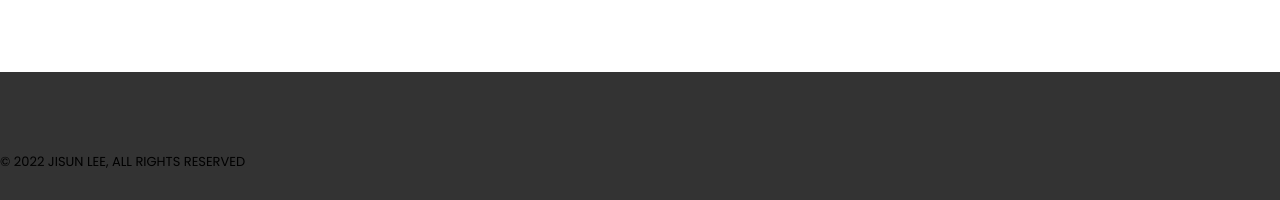
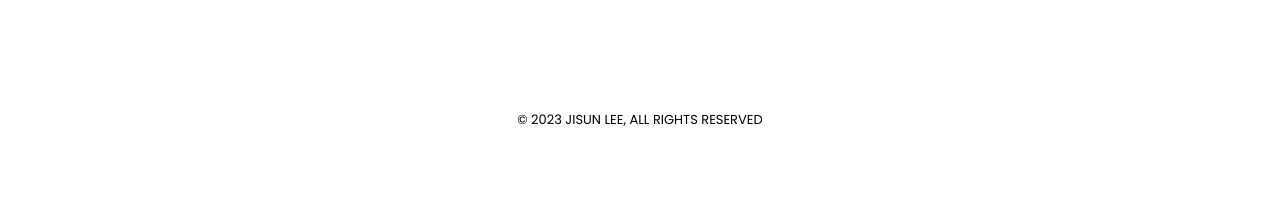
Before and after one commit to jisunbella/jisun-portfolio, a React (Create React App) app: page / in a window 1280 px wide. Shown: the part 4398-4598 px from the top of the page. After the commit the page ends 4548 px from the top, so only its background shows below. Built offline with nearby package versions, Linux system fonts and the light colour scheme.

Commit message:
changed footer

```diff
--- a/src/components/footer/Footer.css
+++ b/src/components/footer/Footer.css
@@ -1,7 +1,7 @@
 .footer__content {
-  background-color: #333333;
-  height: 100px;
-  color: var(--color-white);
-  padding: 5rem 0;
+  /* background-color: #333333; */
+  height: 50px;
+  padding: 2.5rem 5rem;
   font-size: small;
+  text-align: center;
 }
--- a/src/components/footer/Footer.jsx
+++ b/src/components/footer/Footer.jsx
@@ -4,7 +4,7 @@ import './Footer.css'
 const Footer = () => {
   return (
     <footer>
-      <div className='footer__content'>© 2022 JISUN LEE, ALL RIGHTS RESERVED</div>
+      <div className='footer__content'>© 2023 JISUN LEE, ALL RIGHTS RESERVED</div>
     </footer>
   )
 }
--- a/src/components/project/Project.css
+++ b/src/components/project/Project.css
@@ -39,11 +39,11 @@
   width: 100%;
   margin: 0 16px;
 
-  border: 1px solid #ddd;
+  /* border: 1px solid #ddd; */
+  /* box-shadow: 0px 2px 4px rgba(0, 0, 0, 0.1); */
   padding: 16px;
   text-align: center;
   background-color: #fff;
-  box-shadow: 0px 2px 4px rgba(0, 0, 0, 0.1);
   margin: 16px;
 }
 
```
